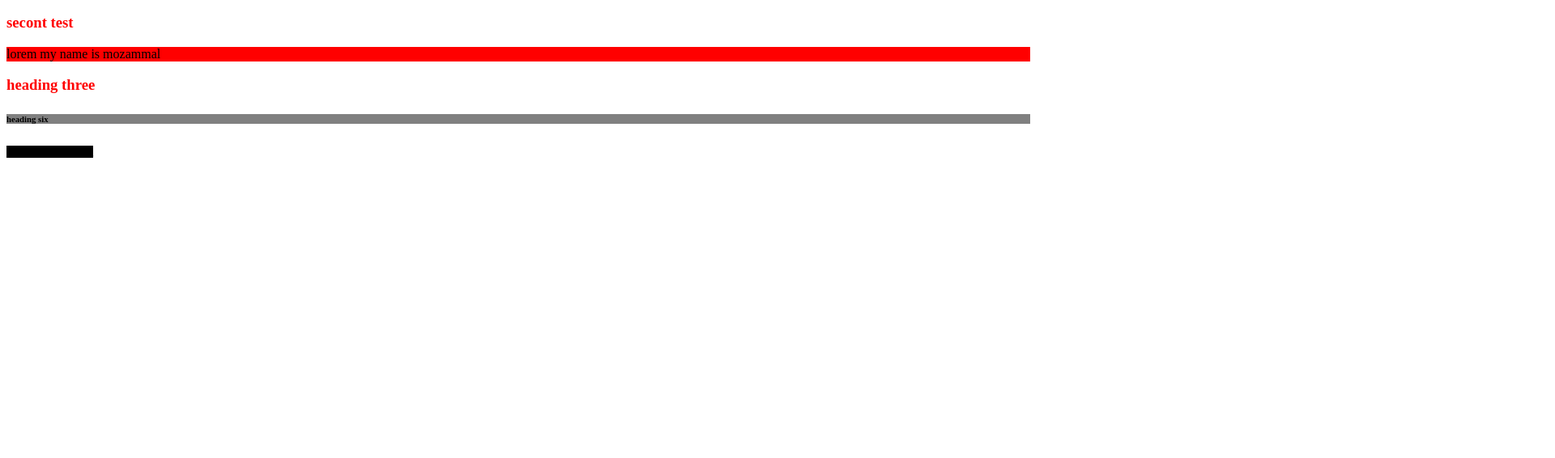
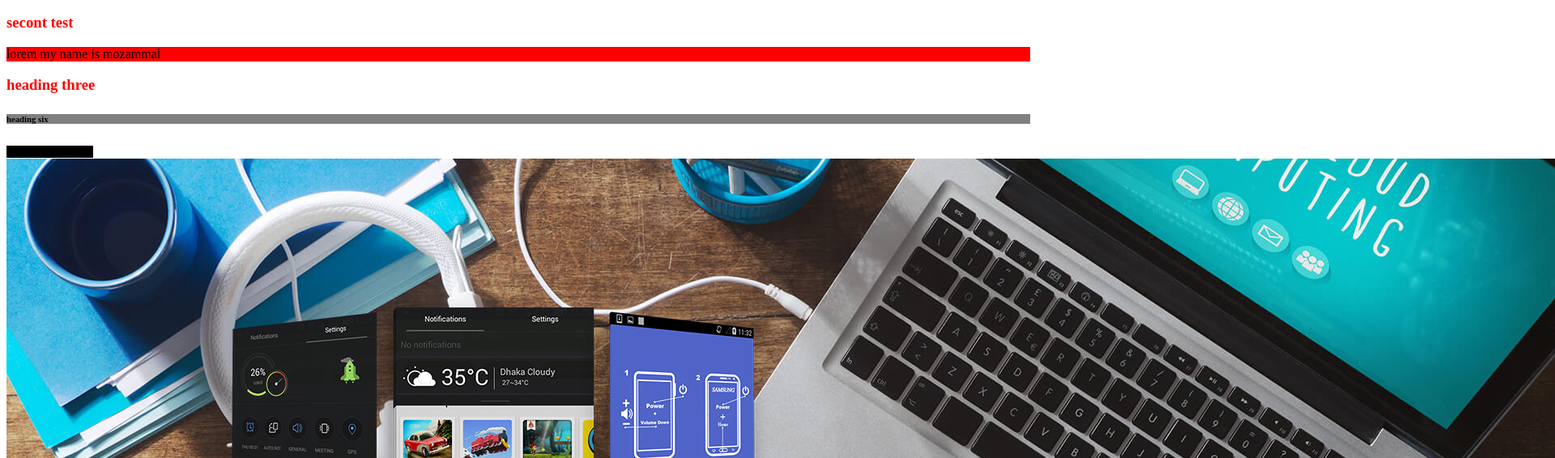
Before and after one commit to Mozammal8/my-five-ripo, a plain HTML site: page index.html in a window 1280 px wide. Shown: the part 50-616 px from the top of the page at 81% size, 1920 px wide, since content can reach past the window. Drawn offline with Linux system fonts and the light colour scheme.

Commit message:
image-add

```diff
--- a/index.html
+++ b/index.html
@@ -14,6 +14,6 @@
     <h3>heading three</h3>
     <h6>heading six</h6>
     <small>small tag is inlie tag</small>
-
+    <img src="banner1.jpg"
 </body>
 </html>
```
